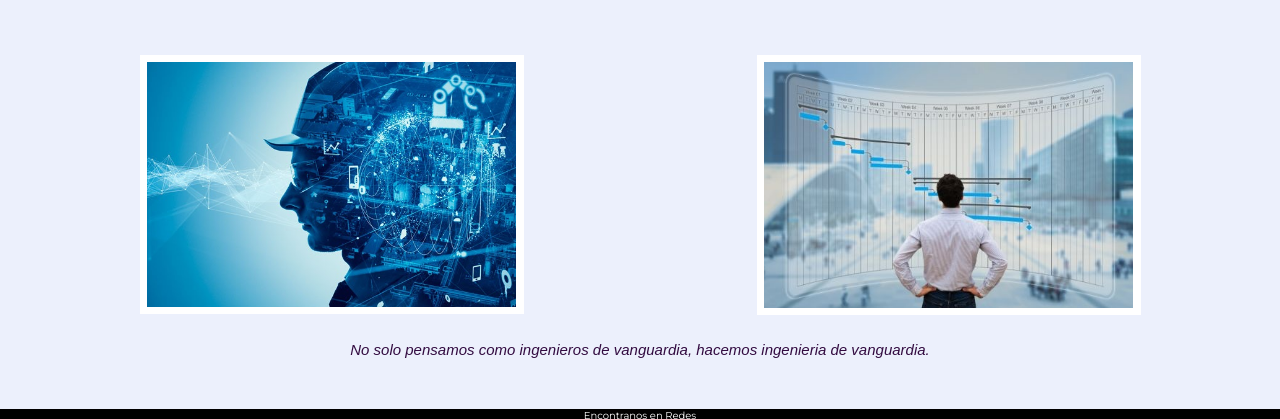
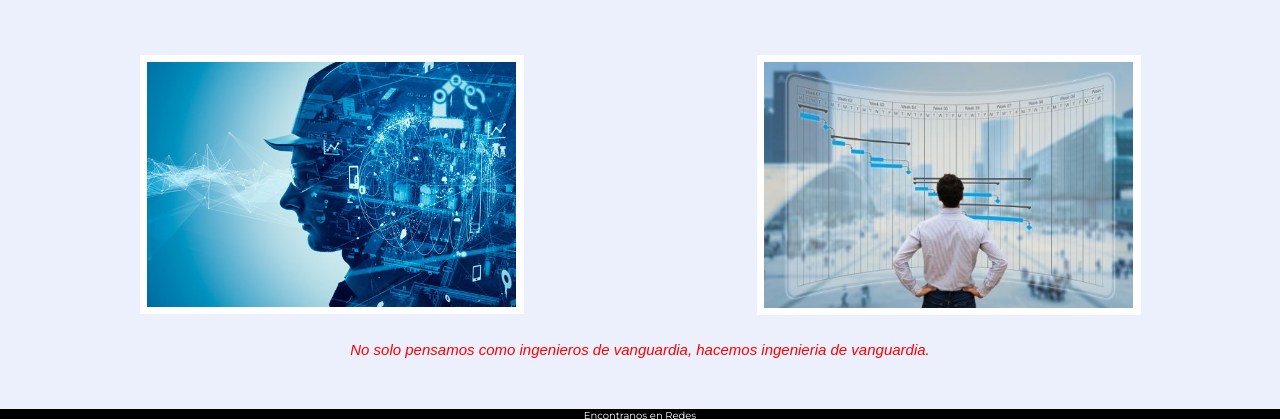
Before and after one commit to BrunoGervasoni/Proyecto_Coder, a website: page index.html in a window 1280 px wide. Shown: the part 169-588 px from the top of the page. Drawn offline with Linux system fonts and the light colour scheme; a web font is replaced by a local one.

Commit message:
cambio sass

```diff
--- a/SCSS/index.scss
+++ b/SCSS/index.scss
@@ -31,7 +31,8 @@ h1 {
 
 .slogan {
   font-family: $fuente_2;
-  color: rgb(51, 12, 65);
+  color: red;
+  /* color: rgb(51, 12, 65); */
   font-size: 1rem;
   font-style: italic;
   text-align: center;
```
Also changed, not shown: CSS/styles.css, 1 other file.
